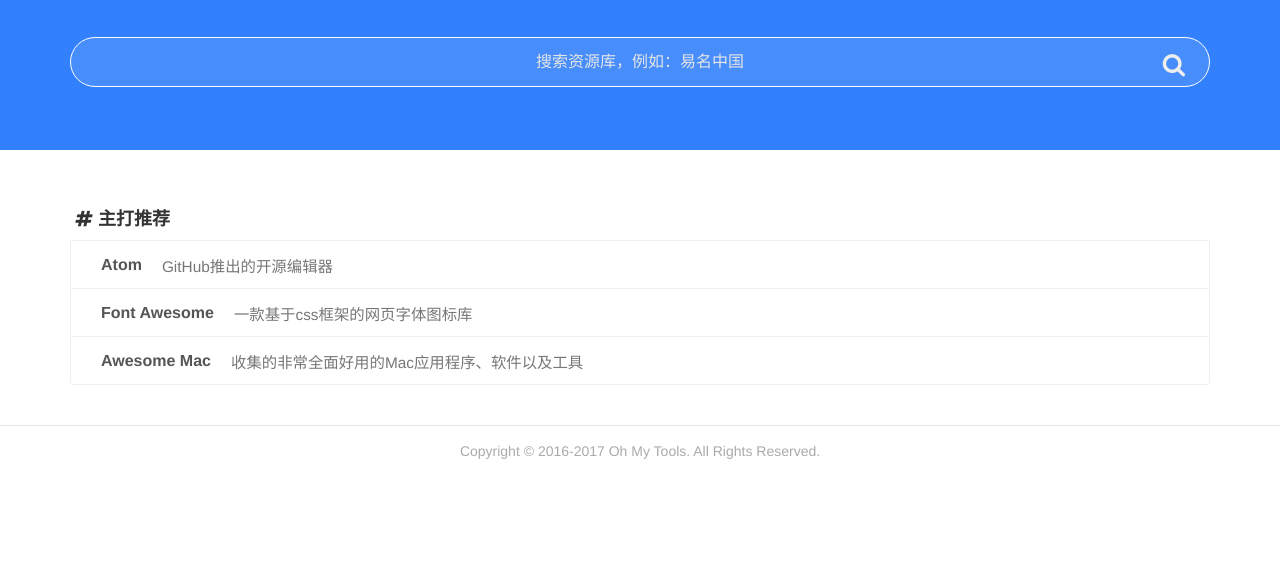
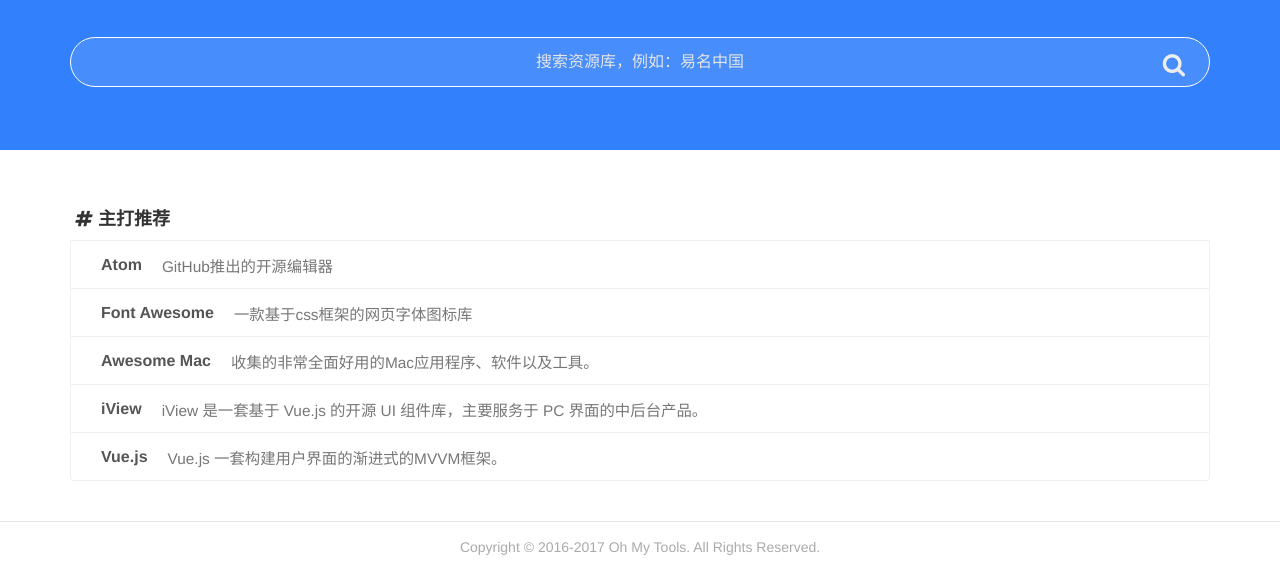
Before and after one commit to yiihub/yiihub.github.io, a plain HTML site: page index.html in a window 1280 px wide. Shown: the part 243-815 px from the top of the page. Drawn offline with Linux system fonts and the light colour scheme.

Commit message:
添加Vue、iView

```diff
--- a/index.html
+++ b/index.html
@@ -69,7 +69,27 @@
                         <h4>Awesome Mac</h4>
                     </div>
                     <div class="package-description">
-                        收集的非常全面好用的Mac应用程序、软件以及工具
+                        收集的非常全面好用的Mac应用程序、软件以及工具。
+                    </div>
+                </div>
+            </a>
+            <a href="https://www.iviewui.com/" class="package list-group-item" data-library-name="iview" target="_blank">
+                <div class="row">
+                    <div class="package-name">
+                        <h4>iView</h4>
+                    </div>
+                    <div class="package-description">
+                        iView 是一套基于 Vue.js 的开源 UI 组件库，主要服务于 PC 界面的中后台产品。
+                    </div>
+                </div>
+            </a>
+            <a href="https://cn.vuejs.org/" class="package list-group-item" data-library-name="vue.js" target="_blank">
+                <div class="row">
+                    <div class="package-name">
+                        <h4>Vue.js</h4>
+                    </div>
+                    <div class="package-description">
+                        Vue.js 一套构建用户界面的渐进式的MVVM框架。
                     </div>
                 </div>
             </a>
```
